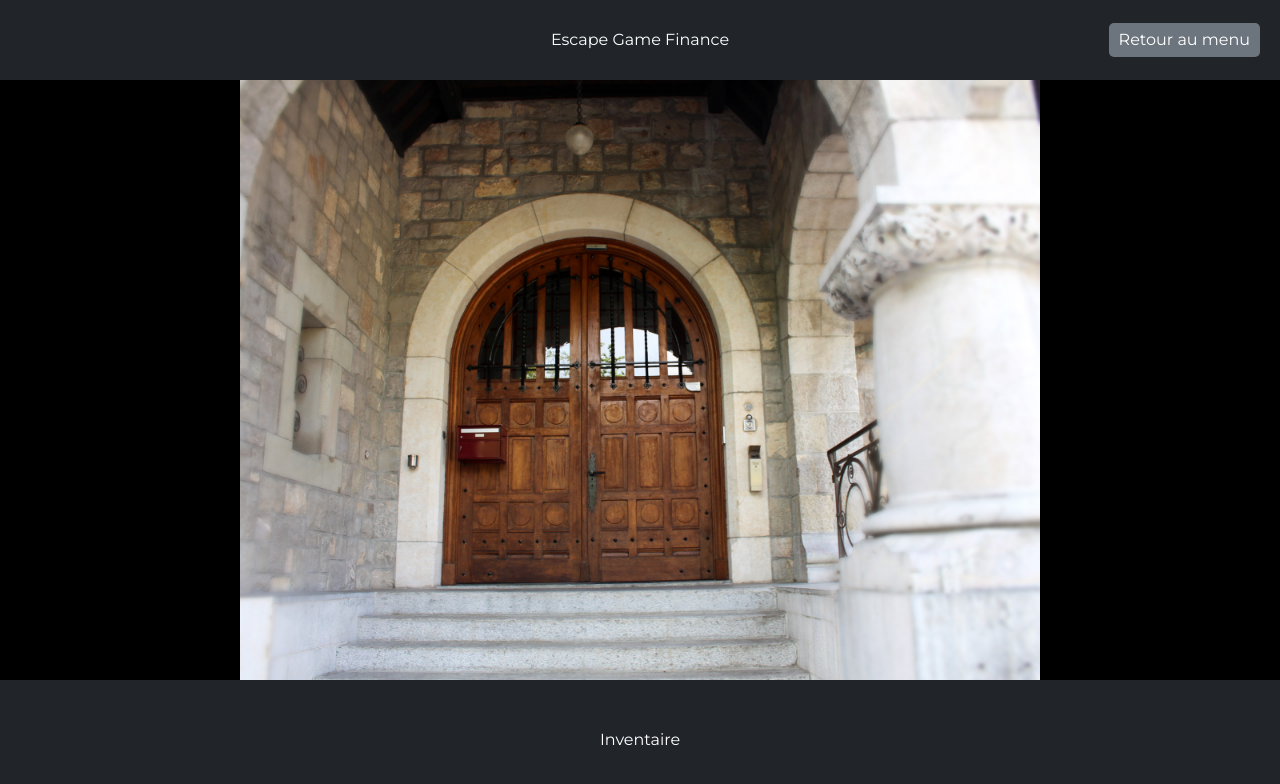
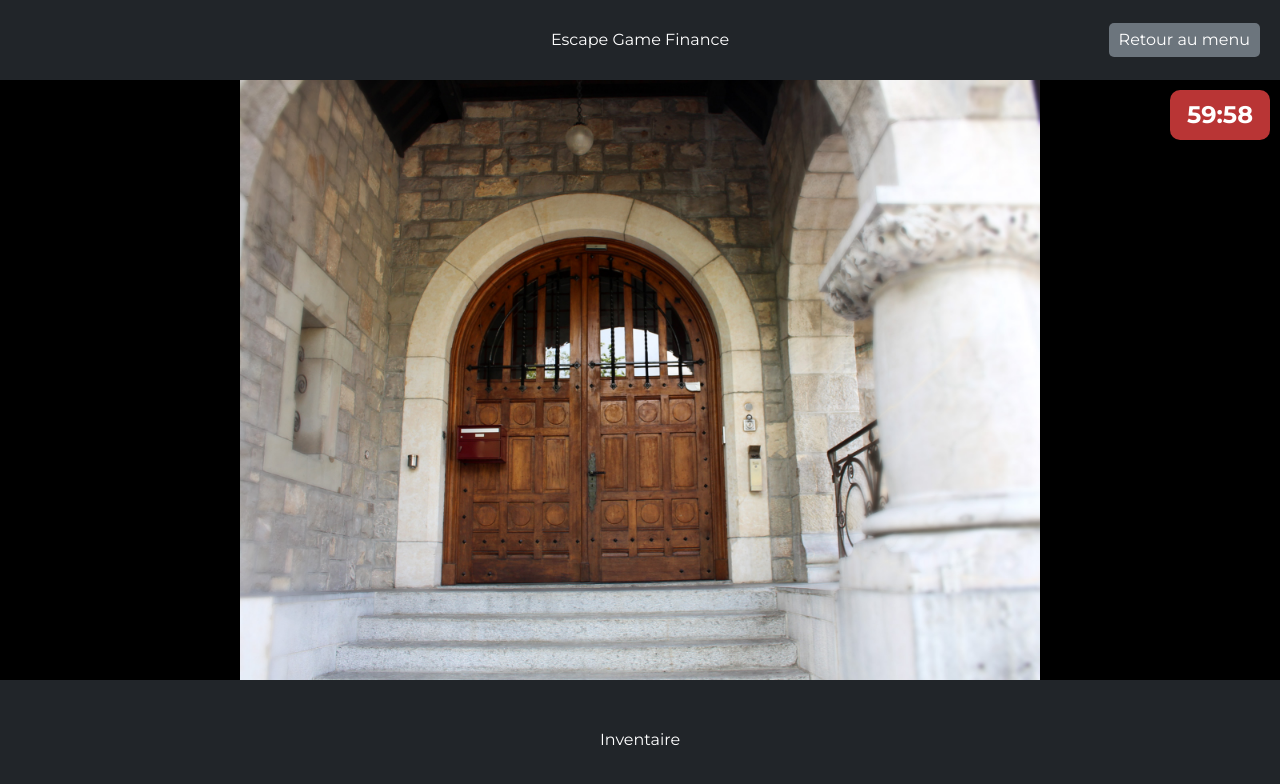
Before and after one commit to funky-shrimp/HEG-virtual-escape-game, a Vue app: page / in a window 1280 px wide. Both pictures are taken after a click on the button "Jouer". Shown: the top 784 px of the page. Built offline with nearby package versions, Linux system fonts and the light colour scheme.

Commit message:
Gestion de la sauvegarde de progression et du Timer

```diff
--- a/src/assets/rooms/room1.json
+++ b/src/assets/rooms/room1.json
@@ -24,7 +24,10 @@
           {
             "name": "Consignes",
             "description": "Cliquez sur le lien ci-dessous pour télécharger les consignes : ",
-            "link":"/src/assets/misc/innokask_consignes.pdf",
+            "link":{
+              "url":"/src/assets/misc/innokask_consignes.pdf",
+              "text":"Innokask consignes"
+            },
             "image":"/src/assets/rooms/img/room_1/items/room_1-instructions_de_jeu.png",
             "takeable":true,
             "class": "item",
--- a/src/assets/rooms/room2.json
+++ b/src/assets/rooms/room2.json
@@ -38,7 +38,7 @@
       "height": 18
     },
     {
-      "name": "Maillot",
+      "name": "Maillot 4",
       "class": "item",
       "takeable": true,
       "image": "/src/assets/rooms/img/room_2/items/room_2-maillot_4.png",
--- a/src/components/ContextualWindow.vue
+++ b/src/components/ContextualWindow.vue
@@ -10,6 +10,7 @@ export default {
 
   props: {
     congratText: String,
+    warning:String
   },
 
   methods: {
@@ -26,6 +27,9 @@ export default {
     </div>
     <div class="contextual-content" v-if="congratText">
       {{ congratText }}
+    </div>
+    <div style="color:red" class="contextual-content" v-if="warning!=''">
+      {{ warning }}
     </div>
     <div class="contextual-footer">
         <button id="close-contextual-window" @click="$emit('closeWindow')">Ok</button>
@@ -56,14 +60,13 @@ export default {
   display: flex;
   justify-content: space-between;
   align-items: center;
+  border-bottom: 1px solid #dee2e6;
 }
 
 .contextual-content {
   display: flex;
   justify-content: center;
   min-height: 10vh;
-  border-top: 1px solid #dee2e6;
-  border-bottom: 1px solid #dee2e6;
 }
 
 .contextual-content:has(img) {
@@ -73,6 +76,7 @@ export default {
 .contextual-footer {
   display: flex;
   justify-content: flex-end;
+  border-top: 1px solid #dee2e6;
 }
 
 .contextual-header p {
--- /dev/null
+++ b/src/components/TimerWindow.vue
@@ -0,0 +1,51 @@
+<script>
+export default {
+  data() {
+    return {};
+  },
+
+  inject: [],
+
+  emits: [],
+
+  props: {
+    time: {
+      type: String,
+      required: true,
+    },
+  },
+
+  methods: {},
+};
+</script>
+
+<template>
+  <div id="timer">
+    <p>{{ time }}</p>
+  </div>
+</template>
+
+<style>
+#timer {
+  background-color: rgb(185, 53, 53);
+  padding: 20px;
+  color: white;
+  position: absolute;
+  top: 10px;
+  right: 10px;
+  border-radius: 10px;
+  overflow: hidden;
+  width: 100px; /* Largeur fixe */
+  height: 50px; /* Hauteur fixe */
+  display: flex;
+  align-items: center;
+  justify-content: center; /* Centre le texte horizontalement et verticalement */
+}
+
+#timer p {
+  font-weight: bold;
+  margin: 0; /* Supprime les marges par défaut */
+  font-size: 1.5em; /* Taille uniforme */
+  white-space: nowrap; /* Empêche le texte de se déformer */
+}
+</style>
--- a/src/components/ViewManager.vue
+++ b/src/components/ViewManager.vue
@@ -3,10 +3,8 @@ export default {
   //Déclaration de la vue passée par GameView dans le template du component
   props: {
     view: Object,
+    inventory: Array,
   },
-
-  //Injection de l'inventaire de GameView
-  inject: ["inventory"],
 
   data() {
     return {
@@ -173,7 +171,8 @@ export default {
 .area-overlay {
   background-color: transparent; /* Couleur de base transparente */
   border: 1px solid transparent; /* Délimitation invisible au départ */
-  transition: background-color 0.3s, border-color 0.3s;
+  transition: background-color 0.3s, border-color 0.3s, box-shadow 0.3s;
+
 }
 
 .area-overlay:hover {
@@ -181,10 +180,13 @@ export default {
 }
 
 .area-overlay.zone:hover {
-  background-color: #00ff0d7a; /* Couleur vertes pour les zones */
+  background-color: #00ff0d5f;
+  box-shadow: 0 0 5px 10px #00ff0d5f;
 }
 
 .area-overlay.item:hover {
-  background-color: rgba(0, 0, 255, 0.5); /* Couleur bleue pour les items */
+  background-color: rgba(0, 0, 255, 0.5);
+  box-shadow: 0 0 5px 10px rgba(0, 0, 255, 0.5);
 }
+
 </style>
--- a/src/views/GameView.vue
+++ b/src/views/GameView.vue
@@ -3,6 +3,7 @@ import ViewManager from "@/components/ViewManager.vue";
 import ItemWindow from "@/components/ItemWindow.vue";
 import RiddleWindow from "@/components/RiddleWindow.vue";
 import ContextualWindow from "@/components/ContextualWindow.vue";
+import TimerWindow from "@/components/TimerWindow.vue";
 
 export default {
   components: {
@@ -10,6 +11,7 @@ export default {
     ItemWindow,
     RiddleWindow,
     ContextualWindow,
+    TimerWindow,
   },
 
   data() {
@@ -21,12 +23,26 @@ export default {
       riddle: null, //Enigme actuelle
       inventory: [], //Inventaire
       congratText: "",
+      warning: "",
+      timeRemaining: 3600,
+      timerInterval: null,
     };
   },
   provide() {
     return {
       inventory: this.inventory,
     };
+  },
+
+  computed: {
+    formattedTime() {
+      const minutes = Math.floor(this.timeRemaining / 60);
+      const seconds = this.timeRemaining % 60;
+      return `${String(minutes).padStart(2, "0")}:${String(seconds).padStart(
+        2,
+        "0"
+      )}`;
+    },
   },
 
   methods: {
@@ -46,7 +62,122 @@ export default {
           this.currentRoom = data;
           //Charge la vue en effectuant un clone de la currentRoom
           this.currentView = JSON.parse(JSON.stringify(this.currentRoom));
+          this.saveProgress();
         });
+    },
+
+    /**
+     * Permet de sauvegarder la progression de l'utilisateur
+     */
+    saveProgress() {
+      const progress = {
+        currentRoom: this.currentRoom, // Objet représentant la salle actuelle
+        currentView: this.currentView,
+        inventory: this.inventory, // Liste des objets de l'inventaire
+      };
+
+      // Convertir en chaîne JSON et sauvegarder dans localStorage
+      localStorage.setItem("gameProgress", JSON.stringify(progress));
+      //console.log("Progress saved:", progress);
+    },
+
+    /**
+     * Permet de charger la progession de l'utilisateur
+     */
+    loadProgress() {
+      const savedProgress = localStorage.getItem("gameProgress");
+      if (savedProgress) {
+        const progress = JSON.parse(savedProgress);
+        const currentTimestamp = Date.now();
+
+        if (progress.lastSavedTimestamp) {
+          const elapsedTime = Math.floor(
+            (currentTimestamp - progress.lastSavedTimestamp) / 1000
+          );
+          this.timeRemaining = Math.max(
+            0,
+            progress.timeRemaining - elapsedTime
+          ); // Évite que le temps soit négatif
+        } else {
+          this.timeRemaining = progress.timeRemaining;
+        }
+
+        this.currentRoom = progress.currentRoom || {};
+        this.currentView = progress.currentView || {};
+        this.inventory = progress.inventory || [];
+
+        //console.log("Progress loaded and time adjusted:", this.timeRemaining);
+      } else {
+        //console.log("No saved progress found. Loading the first room.");
+        this.loadRoom("");
+      }
+    },
+
+    clearProgress() {
+      this.clearProgress();
+      localStorage.removeItem("gameProgress");
+      console.log("Progress cleared.");
+    },
+
+    /**
+     * Démarre le timer pour l'Escape Game
+     */
+    startTimer() {
+      // Supprimez tout ancien intervalle actif
+      this.clearTimer();
+
+      // Créez un nouvel intervalle
+      this.timerInterval = setInterval(() => {
+        if (this.timeRemaining > 0) {
+          this.timeRemaining--;
+          this.saveTimer();
+        } else {
+          clearInterval(this.timerInterval); // Arrêtez le timer quand il atteint 0
+          this.timerInterval = null;
+          console.log("Le temps est écoulé !");
+        }
+      }, 1000); // Décrémente toutes les secondes
+    },
+
+    /**
+     * Supprime l'événement timer
+     */
+    clearTimer() {
+      if (this.timerInterval) {
+        clearInterval(this.timerInterval);
+        this.timerInterval = null;
+      }
+    },
+
+    /**
+     * Met à jour le timer dans progress dans localStorage
+     * permet d'éviter la triche dans le cas où l'utilisateur
+     * ferme la fenêtre pour gagner du temps
+     */
+    saveTimer() {
+      const savedProgress =
+        JSON.parse(localStorage.getItem("gameProgress")) || {};
+
+      // Vérifie que les données nécessaires existent
+      if (
+        savedProgress.currentRoom &&
+        savedProgress.currentView &&
+        Array.isArray(savedProgress.inventory)
+      ) {
+        const currentTimestamp = Date.now();
+        const progress = {
+          ...savedProgress,
+          timeRemaining: this.timeRemaining,
+          lastSavedTimestamp: currentTimestamp,
+        };
+        localStorage.setItem("gameProgress", JSON.stringify(progress));
+        //console.log("Timer progress saved:", progress);
+      } /*else {
+        console.warn(
+          "Timer save skipped: Missing required keys in gameProgress",
+          savedProgress
+        );
+      }*/
     },
 
     /**
@@ -91,6 +222,8 @@ export default {
         return;
       this.inventory.push(this.selectedItem);
 
+      //Sauvegarde de la progression
+      this.saveProgress();
       //est enlevé de la variable globale
       this.selectedItem = null;
     },
@@ -102,6 +235,7 @@ export default {
     dropItem() {
       if (this.inventory.includes(this.selectedItem)) {
         this.inventory.splice(this.inventory.indexOf(this.selectedItem), 1);
+        this.saveProgress()
         this.selectedItem = null;
       }
     },
@@ -162,6 +296,8 @@ export default {
               area.innerRoom.name === viewWithAreaToUnlock.name
           ).innerRoom = viewWithAreaToUnlock;
         }
+
+        this.saveProgress();
       }
     },
 
@@ -170,7 +306,7 @@ export default {
      * @param userAnswer
      */
     async validateRiddle(userAnswer) {
-      //Enlève les accents et met en minuscule
+      //Enlève les accents, espaces et met en minuscule
       userAnswer = this.processString(userAnswer);
       let riddleAnswer = this.processString(this.riddle.answer);
       let currentRoomAnswer = this.processString(
@@ -196,10 +332,15 @@ export default {
           }
 
           this.congratText = this.riddle.congratulation;
+          //S'il y a un message pour rendre attentif le joueur
+          // (e.g "Attention, les méchants sont derrières vous")
+          this.warning = this.riddle.warning ? this.riddle.warning : "";
+
           this.riddle = null;
 
           // Create and wait for the promise to resolve
           const windowClosed = new Promise((resolve) => {
+            //Fermeture de la fenêtre contextuelle
             this.onContextualWindowClose = resolve;
           });
 
@@ -207,6 +348,7 @@ export default {
 
           if (nextRoom) {
             this.loadRoom(this.rooms[nextRoom]);
+            this.saveProgress();
           }
         } //Sinon on regarde si l'énigme déverrouille une zone
         else if (this.riddle.hasOwnProperty("unlock")) {
@@ -273,6 +415,7 @@ export default {
           // that JSON string back into a new JavaScript object, effectively cloning the original object.
           // This is done to ensure that currentView is a separate instance and not a reference to currentRoom.
           this.currentView = JSON.parse(JSON.stringify(this.currentRoom));
+          this.saveProgress();
         }
         //Sinon si la zone est une zone demandant une énigme
         else if (e.target.classList.contains("riddle")) {
@@ -284,6 +427,7 @@ export default {
           const view = this.isInnerRoom(e.target);
           if (view) {
             this.currentView = view;
+            this.saveProgress();
           }
         }
       }
@@ -295,7 +439,8 @@ export default {
   },
 
   mounted() {
-    this.loadRoom("");
+    this.loadProgress();
+    this.startTimer();
   },
 };
 </script>
@@ -310,16 +455,20 @@ export default {
     <ViewManager
       ref="viewmanager"
       :view="currentView"
+      :inventory="inventory"
       @press="manageAreaClick"
     />
     <ContextualWindow
       v-if="congratText != ''"
       @closeWindow="handleContextualClose"
       :congratText="congratText"
+      :warning="warning"
     />
     <ItemWindow
+      ref="itemwindow"
       v-if="selectedItem != null"
       :item="selectedItem"
+      :inventory="inventory"
       @closeItem="selectedItem = null"
       @take-item="takeItem"
       @drop-item="dropItem"
@@ -330,6 +479,7 @@ export default {
       @closeRiddle="riddle = null"
       @answerRiddle="validateRiddle"
     />
+    <TimerWindow :time="formattedTime" />
   </main>
 
   <footer>
@@ -420,6 +570,7 @@ footer p {
 
 main {
   height: 75vh;
+  position: relative;
   display: flex;
   justify-content: center;
   align-items: center;
```
Also changed, not shown: src/assets/rooms/room3.json (+4 -4 lines), src/components/ItemWindow.vue (+29 -9 lines).
